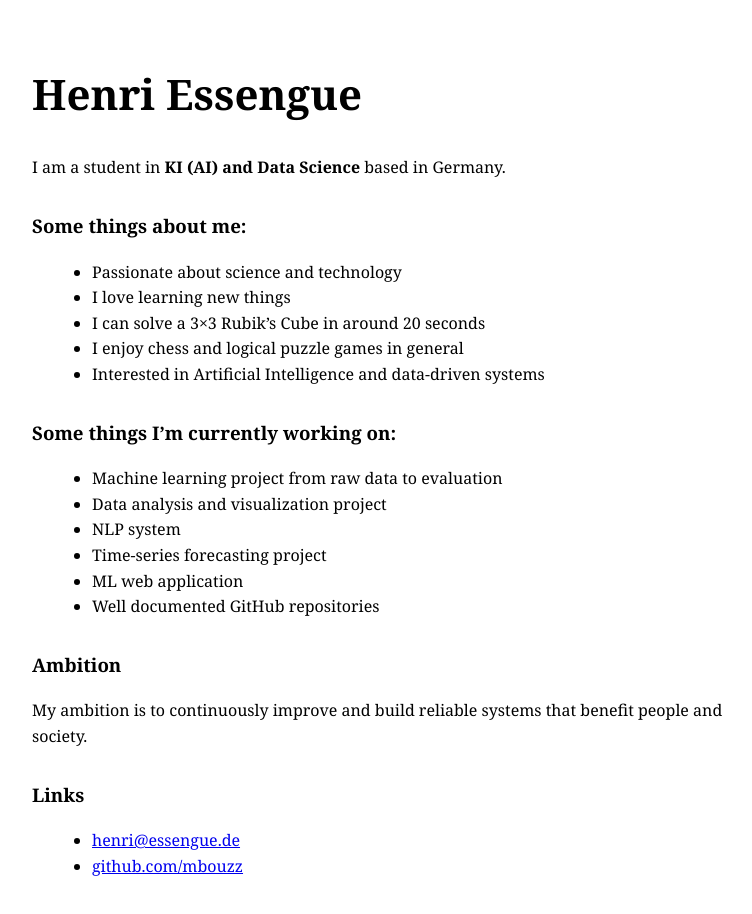
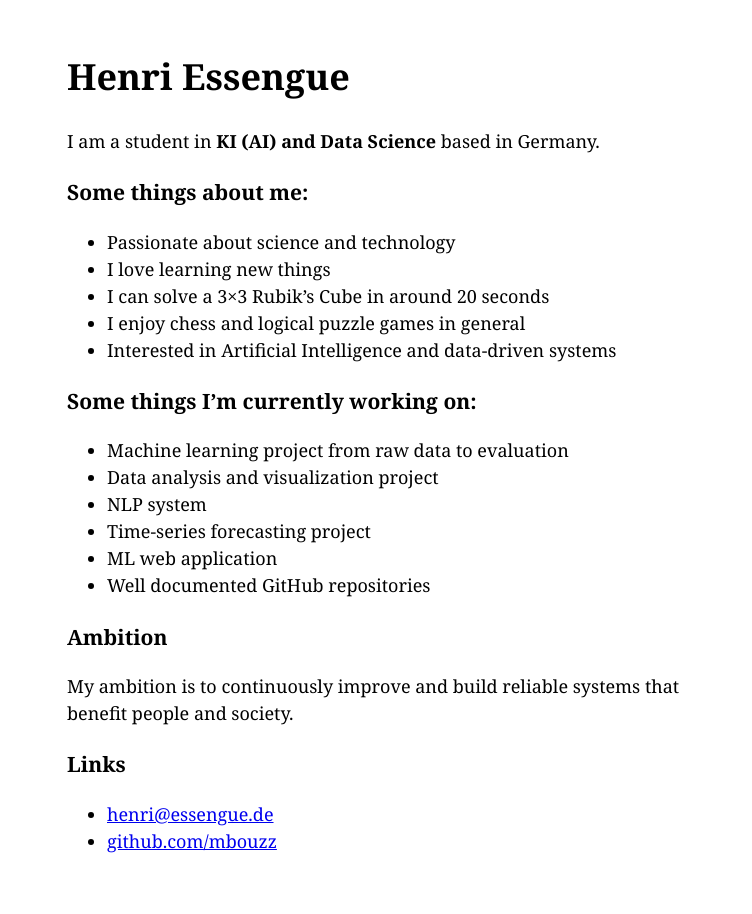
Before and after one commit to mbouzz/portfolio, a plain HTML site: page index.html in a window 1280 px wide. Shown: the whole page, without its empty margins (248-1000 px from the left). Drawn offline with Linux system fonts and the light colour scheme.

Commit message:
Refactor body styles in style.css

```diff
--- a/style.css
+++ b/style.css
@@ -1,22 +1,8 @@
 body {
-  font-family: Georgia, "Times New Roman", serif;
-  line-height: 1.6;
+    font-family: Georgia, "Times New Roman", serif;
+    line-height: 1.5;
+    font-size: 18px;
+    padding: 0 10px;
+    margin: 50px auto;
+    max-width: 650px;
 }
-
-main {
-  max-width: 720px;
-  margin: 60px auto;
-  padding: 0 20px;
-}
-
-h1 {
-  font-size: 42px;
-}
-
-h3 {
-  margin-top: 30px;
-}
-
-ul {
-  margin-left: 20px;
-}
```
